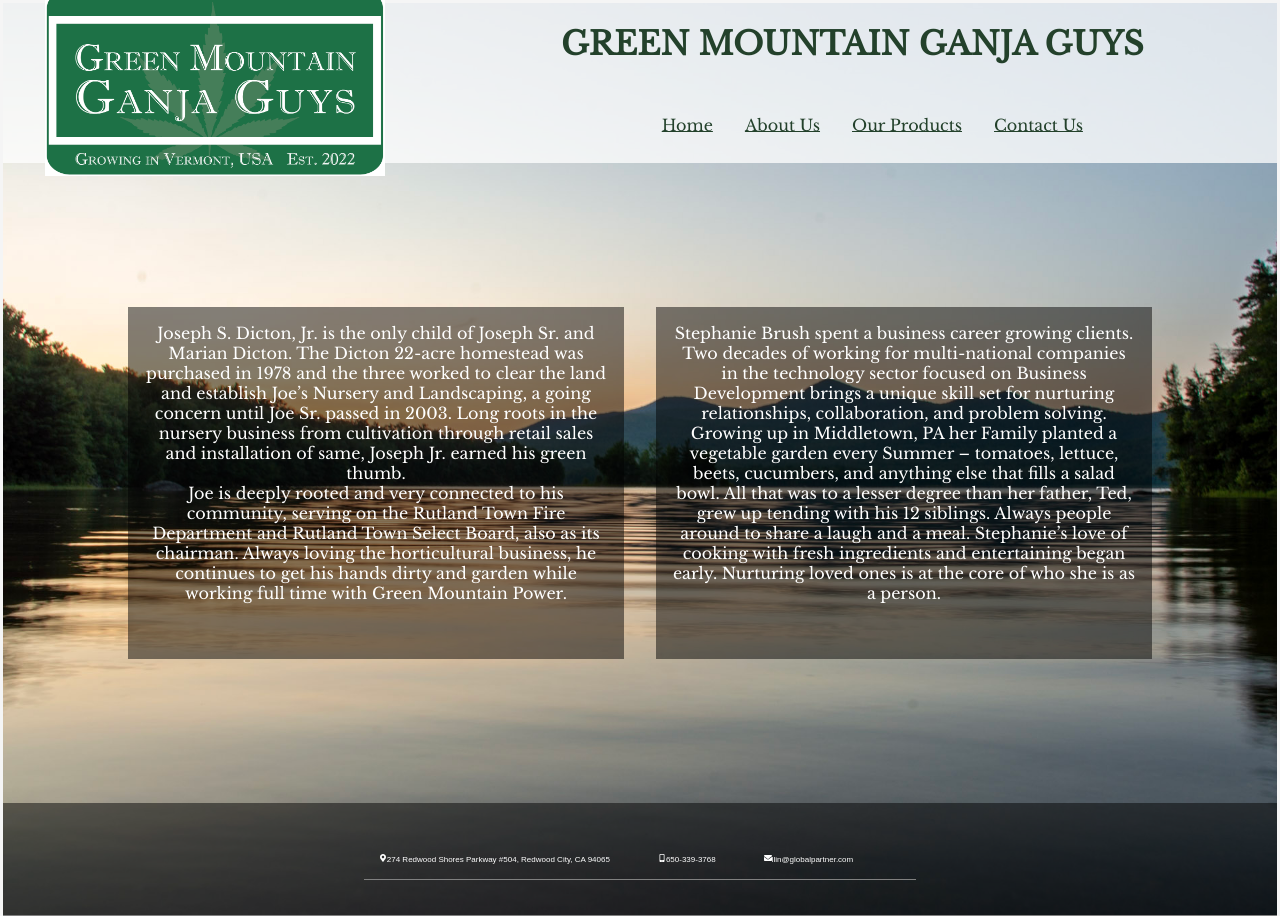
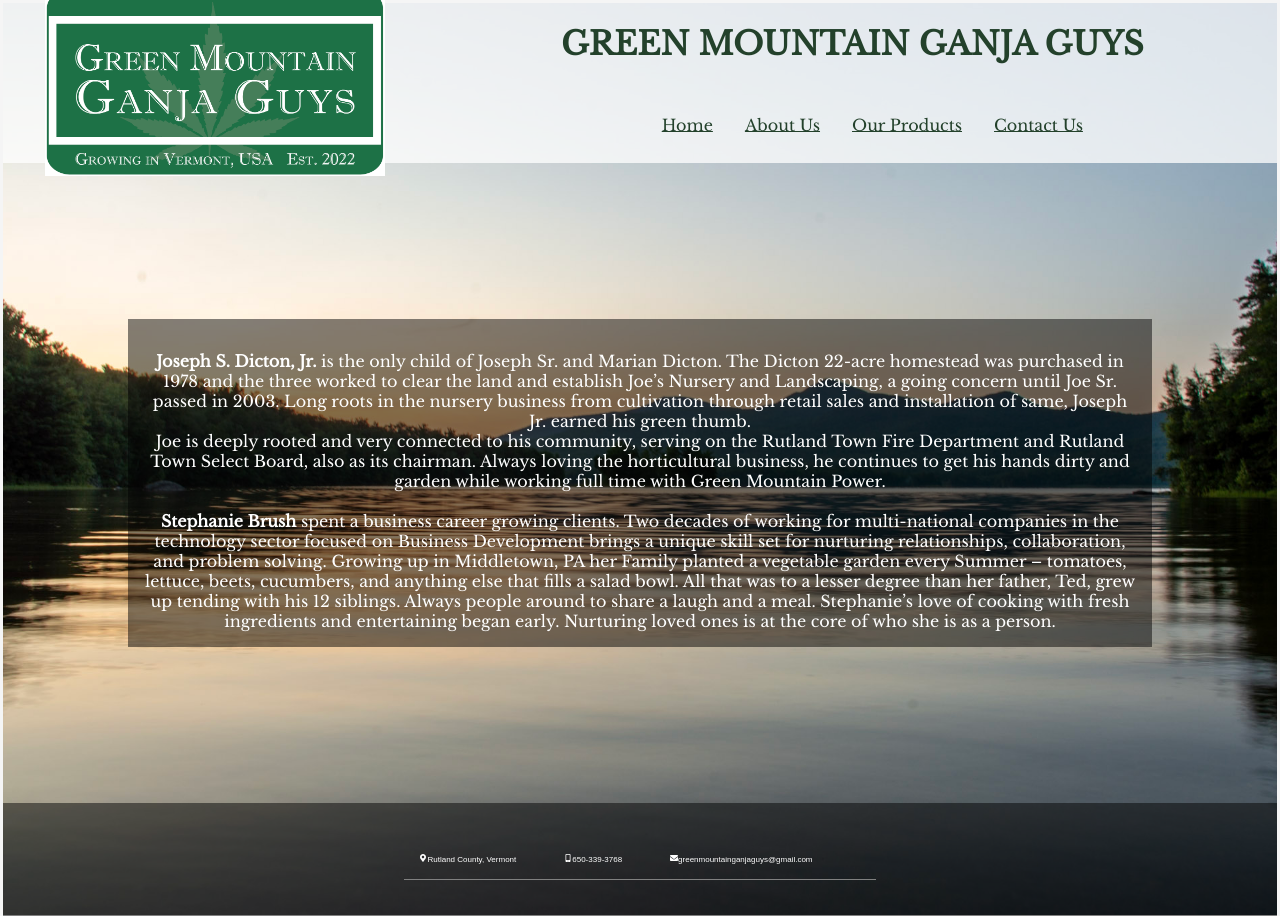
Before and after one commit to ramag1/green-mountain-web, a React (Create React App) app in the folder green-mountain/: page /about in a window 1280 px wide. Built offline with nearby package versions, Linux system fonts and the light colour scheme.

Commit message:
Add styling updates

```diff
--- a/green-mountain/src/App.css
+++ b/green-mountain/src/App.css
@@ -21,8 +21,11 @@ body {
     height: 100vh;
   }
   .app__container {
-    width: 100vw;
+    width: 97vw;
     margin: 0;
+  }
+  h1 {
+    font-size:1.2em;
   }
 
   .app__header__div {
--- a/green-mountain/src/components/AboutUs.css
+++ b/green-mountain/src/components/AboutUs.css
@@ -4,43 +4,30 @@
     text-align: center;
     margin: 0 auto;
     color: white;
-    display: grid;
-    grid-template-columns: 1fr 1fr;
-    grid-template-rows: 1fr;
+    display: flex;
 }
 
-.about__pjoe {
-    overflow-y: scroll;
+.about__p {
+    /* overflow-y: scroll; */
+    padding: 1em;
+    padding-top: 2em;
     background-color: rgba(0, 0, 0, 0.485);
-    padding: 1em;
-    margin-right: 1em;
     align-self: center;
     justify-items: center;
-    height: 50%;
+    font-size: 1em;
 }
-.about__psteph {
-    overflow-y: scroll;
-    background-color: rgba(0, 0, 0, 0.485);
-    padding-top: 2em;
-    align-self: center;
-    justify-items: center;
-    height: 50%;
-    margin-left:1em;
-    padding: 1em;
-}
+
 
 @media only screen and (max-width: 900px) {
 
     .about__div {
-        height: 70vh;
+        height: 80vh;
         width: 80vw;
         margin-top: 0em;
         font-size: .75em;
     }
-    .about__pjoe {
+    .about__p {
         height: 80%;
     }
-    .about__psteph {
-        height: 80%;
-    }
+
 }
--- a/green-mountain/src/components/AboutUs.js
+++ b/green-mountain/src/components/AboutUs.js
@@ -5,8 +5,8 @@ import './AboutUs.css'
 function AboutUs(props) {
     return (
 			<div className='about__div'>
-				<p className='about__pjoe'>
-					Joseph S. Dicton, Jr. is the only child of Joseph Sr. and
+				<p className='about__p'>
+					<b>Joseph S. Dicton, Jr.</b> is the only child of Joseph Sr. and
 					Marian Dicton. The Dicton 22-acre homestead was purchased in 1978 and
 					the three worked to clear the land and establish Joe’s Nursery and
 					Landscaping, a going concern until Joe Sr. passed in 2003. Long roots
@@ -16,10 +16,9 @@ function AboutUs(props) {
 					the Rutland Town Fire Department and Rutland Town Select Board, also
 					as its chairman. Always loving the horticultural business, he
 					continues to get his hands dirty and garden while working full time
-					with Green Mountain Power. <br />
-				</p>
-				<p className='about__psteph'>
-					Stephanie Brush spent a business career growing clients.
+					with Green Mountain Power. <br /> <br/>
+
+					<b>Stephanie Brush</b> spent a business career growing clients.
 					Two decades of working for multi-national companies in the technology
 					sector focused on Business Development brings a unique skill set for
 					nurturing relationships, collaboration, and problem solving. Growing
--- a/green-mountain/src/components/Footer.css
+++ b/green-mountain/src/components/Footer.css
@@ -51,7 +51,7 @@ li {
 
 @media only screen and (max-width: 500px) {
     #footer {
-        width: 100vw;
+        width: 89vw;
     }
 
     li {
--- a/green-mountain/src/components/Footer.js
+++ b/green-mountain/src/components/Footer.js
@@ -9,7 +9,7 @@ function Footer(props) {
 				<li>
 					<FaMapMarkerAlt />
 					{/* <i className='fa-solid fa-location-dot'></i> */}
-					274 Redwood Shores Parkway #504, Redwood City, CA 94065
+					Rutland County, Vermont
 				</li>
 				<li>
 					<FaMobileAlt />
@@ -18,7 +18,7 @@ function Footer(props) {
 				</li>
 				<li>
 					<FaEnvelope />
-					llin@globalpartner.com
+					greenmountainganjaguys@gmail.com
 				</li>
 			</ul>
 		</div>
--- a/green-mountain/src/components/Home.css
+++ b/green-mountain/src/components/Home.css
@@ -9,7 +9,7 @@
 
 .home__p {
     padding: 1em;
-    overflow-y: scroll;
+    /* overflow-y: scroll; */
     background-color: rgba(0, 0, 0, 0.485);
     padding-top: 2em;
     align-self: center;
@@ -19,12 +19,13 @@
 @media only screen and (max-width: 900px) {
 
     .home__div {
-        height: 70vh;
+        height: 80vh;
         width: 80vw;
         margin-top: 0em;
     }
     .home__p {
         height: 80%;
         width: 80vw;
+        font-size: .9em;
     }
 }
--- a/green-mountain/src/components/Products.css
+++ b/green-mountain/src/components/Products.css
@@ -10,6 +10,7 @@
 .products__p {
     /* overflow-y: scroll; */
     padding: 1em;
+    padding-top: 2em;
     background-color: rgba(0, 0, 0, 0.485);
     align-self: center;
     justify-items: center;
@@ -23,11 +24,11 @@
         height: 80vh;
         width: 80vw;
         margin-top: 0em;
-        font-size: .8em;
+        font-size: .9em;
     }
 
     .products__p {
-        height: 70%;
+        height: 80%;
         width: 80vw;
     }
 }
--- a/green-mountain/src/data.json
+++ b/green-mountain/src/data.json
@@ -12,8 +12,8 @@
     },
     {
       "id":4,
-      "name":"Slippery Susan",
-      "details": "Tina x Grease Monkey, 80/20 Indica"
+      "name":"Falcon Berry",
+      "details": "Indica dominant. From the lineage of Falcon 9 x Red Pop. This potent and flavorful strain features frosty green and purple buds, a fruity gelato aroma with a terpene-heavy Red Pop twist. It may begin with a europhoric head high that can transition into a pleasurable deep body sensation."
     },
     {
       "id":5,
```
